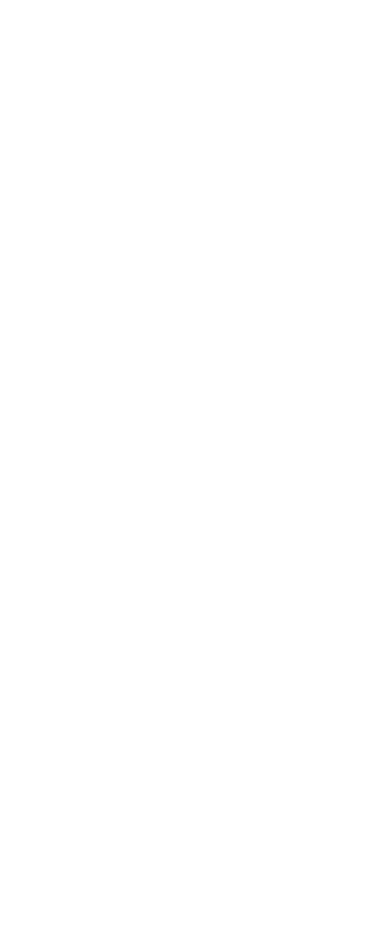
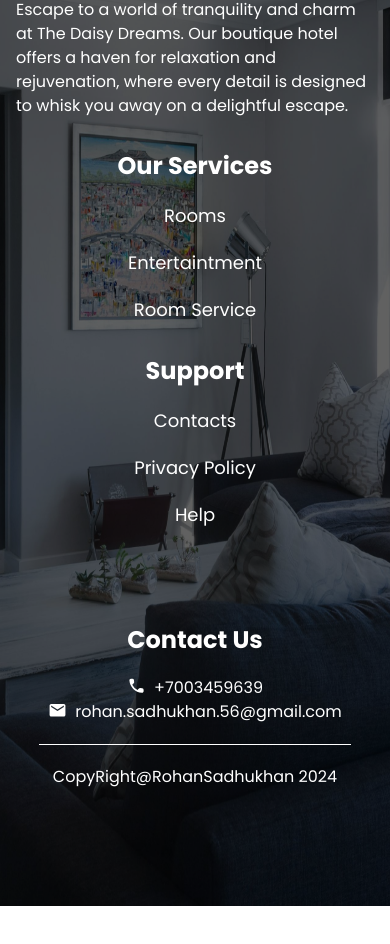
Before and after one commit to rohansadhukhan65/the-daisy-dreams, a Next.js app: page / in a window 390 px wide. Shown: the part 2698-3642 px from the top of the page. After the commit the page ends 3604 px from the top, so only its background shows below. Built offline with nearby package versions, Linux system fonts and the light colour scheme.

Commit message:
footer added

```diff
--- a/components/BookRooms/BookRooms.tsx
+++ b/components/BookRooms/BookRooms.tsx
@@ -1,6 +1,8 @@
-import React from "react";
+import React, { useState } from "react";
 
 const BookRooms = () => {
+    const [adults , setAdults] = useState(0)
+    const [children , setChildren] = useState(0)
   return (
     <div className="w-full my-32 hidden lg:block">
       <div className="flex mx-auto justify-evenly px-20">
@@ -27,21 +29,21 @@
         <div className="bg-black p-5 px-10 mx-5 rounded-xl">
             <span className="text-white">ADULTS</span>
             <div className="text-white flex gap-x-5 h-[80%]">
-                <button className="text-3xl">+</button>
-                <span className="text-3xl flex items-center">5</span>
-                <button className="text-3xl">-</button>
+                <button className="text-3xl" onClick={()=>{ setAdults(p => p >= 0 ? p +1 : 1) }}>+</button>
+                <span className="text-3xl flex items-center">{adults}</span>
+                <button className="text-3xl" onClick={()=>{ setAdults(p => p > 0 ? p - 1 : 0) }} >-</button>
             </div>
         </div>
         <div className="bg-black p-5 px-10 mx-5 rounded-xl">
             <span className="text-white">CHILDREN</span>
             <div className="text-white flex gap-x-5 h-[80%]">
-                <button className="text-3xl">+</button>
-                <span className="text-3xl flex items-center">5</span>
-                <button className="text-3xl">-</button>
+                <button className="text-3xl" onClick={()=>{ setChildren(p => p >= 0 ? p +1 : 1) }} >+</button>
+                <span className="text-3xl flex items-center">{children}</span>
+                <button className="text-3xl" onClick={()=>{ setChildren(p => p > 0 ? p - 1 : 0) }} >-</button>
             </div>
         </div>
         <div className="flex items-center">
-          <button className="border border-black rounded-md px-10 py-4 text-xl" type="button">
+          <button className="border border-black rounded-md px-10 py-4 text-xl transition-all duration-200 hover:bg-black hover:text-white" type="button">
             Book Room
           </button>
         </div>
--- /dev/null
+++ b/components/Footer/Footer.tsx
@@ -0,0 +1,119 @@
+import Image from "next/image";
+import React from "react";
+import { EmailIcon, TelePhoneIcon } from "../Icons";
+
+const Footer = () => {
+  return (
+    <div className="relative">
+      <Image
+        src={"/footerImg.png"}
+        className="hidden lg:block h-[556px]"
+        height={3000}
+        width={3000}
+        alt=""
+      />
+      <Image
+        src={"/footer-mobile.png"}
+        className="block lg:hidden  h-[131vh] w-full"
+        height={3000}
+        width={3000}
+        alt=""
+      />
+      {/* desktop */}
+      <div className="absolute top-0 left-0  w-full hidden lg:block ">
+        <div className="flex flex-col justify-center">
+          <div className="flex justify-evenly items-center my-10 py-10">
+            <div className="text-white 1/3 p-4 flex flex-col justify-center items-center gap-y-5">
+              <p className="text-2xl font-semibold">Our Services</p>
+              <span className="text-[18px]">Rooms</span>
+              <span className="text-[18px]">Entertaintment</span>
+              <span className="text-[18px]">Room Service</span>
+            </div>
+            <div className="text-white 1/3 p-4 flex flex-col justify-center items-center">
+              <div className="flex flex-col gap-y-3 justify-center items-center">
+                <Image src={"/icon.png"} height={50} width={50} alt="" />
+                <p className="font-semibold text-[23px] text-white text-center">
+                  The Daisy Dreams
+                </p>
+              </div>
+              <p className="max-w-[494px]">
+                Escape to a world of tranquility and charm at The Daisy Dreams.
+                Our boutique hotel offers a haven for relaxation and
+                rejuvenation, where every detail is designed to whisk you away
+                on a delightful escape.
+              </p>
+            </div>
+            <div className="text-white 1/3 p-4 flex flex-col justify-center items-center gap-y-5">
+              <p className="text-2xl font-semibold">Support</p>
+              <span className="text-[18px]">Contacts</span>
+              <span className="text-[18px]">Privacy Policy</span>
+              <span className="text-[18px]">Help</span>
+            </div>
+          </div>
+          <div className="w-full text-white flex flex-col justify-center items-center">
+            <p className="text-white mb-5 text-2xl font-semibold">Contact Us</p>
+            <p className="font-normal flex gap-x-2">
+              <TelePhoneIcon /> +7003459639
+            </p>
+            <p className="font-normal flex gap-x-2">
+              <EmailIcon />
+              rohan.sadhukhan.56@gmail.com
+            </p>
+          </div>
+          <div className="w-[80%] border-t border-white mt-5 mx-auto text-white text-center py-5">
+            <p>CopyRight@RohanSadhukhan 2024</p>
+          </div>
+        </div>
+      </div>
+      {/* Mobile */}
+      <div className="absolute top-0 left-0  w-full block lg:hidden">
+        <div className="flex flex-col justify-center">
+          <div className="flex flex-col justify-evenly items-center my-10 py-10">
+          <div className="text-white 1/3 p-4 flex flex-col justify-center items-center">
+              <div className="flex flex-col gap-y-3 justify-center items-center">
+                <Image src={"/icon.png"} height={50} width={50} alt="" />
+                <p className="font-semibold text-[23px] text-white text-center">
+                  The Daisy Dreams
+                </p>
+              </div>
+              <p className="max-w-[494px]">
+                Escape to a world of tranquility and charm at The Daisy Dreams.
+                Our boutique hotel offers a haven for relaxation and
+                rejuvenation, where every detail is designed to whisk you away
+                on a delightful escape.
+              </p>
+            </div>
+            <div className="text-white 1/3 p-4 flex flex-col justify-center items-center gap-y-5">
+              <p className="text-2xl font-semibold">Our Services</p>
+              <span className="text-[18px]">Rooms</span>
+              <span className="text-[18px]">Entertaintment</span>
+              <span className="text-[18px]">Room Service</span>
+            </div>
+
+            <div className="text-white 1/3 p-4 flex flex-col justify-center items-center gap-y-5">
+              <p className="text-2xl font-semibold">Support</p>
+              <span className="text-[18px]">Contacts</span>
+              <span className="text-[18px]">Privacy Policy</span>
+              <span className="text-[18px]">Help</span>
+            </div>
+          </div>
+          <div className="w-full text-white flex flex-col justify-center items-center">
+            <p className="text-white mb-5 text-2xl font-semibold">Contact Us</p>
+            <p className="font-normal flex gap-x-2">
+              <TelePhoneIcon /> +7003459639
+            </p>
+            <p className="font-normal flex gap-x-2">
+              <EmailIcon />
+              rohan.sadhukhan.56@gmail.com
+            </p>
+          </div>
+          <div className="w-[80%] border-t border-white mt-5 mx-auto text-white text-center py-5">
+            <p>CopyRight@RohanSadhukhan 2024</p>
+          </div>
+        </div>
+      </div>
+    </div>
+  );
+};
+
+export default Footer;
--- a/components/Icons.tsx
+++ b/components/Icons.tsx
@@ -41,3 +41,32 @@
     />
   </svg>
 );
+
+export const TelePhoneIcon = () => (
+  <svg
+    xmlns="http://www.w3.org/2000/svg"
+    width={19}
+    height={20}
+    fill="none"
+  >
+    <path
+      fill="#fff"
+      d="m15.224 12.33-2.011-.229a1.577 1.577 0 0 0-1.298.451l-1.457 1.457A11.91 11.91 0 0 1 5.24 8.792l1.464-1.465c.34-.34.507-.815.452-1.298l-.23-1.995a1.584 1.584 0 0 0-1.575-1.401h-1.37c-.894 0-1.639.744-1.583 1.639.42 6.76 5.826 12.16 12.58 12.58.894.055 1.638-.69 1.638-1.584v-1.37a1.569 1.569 0 0 0-1.393-1.567Z"
+    />
+  </svg>
+)
+
+export const EmailIcon = () => (
+  <svg
+    xmlns="http://www.w3.org/2000/svg"
+    width={19}
+    height={20}
+    fill="none"
+
+  >
+    <path
+      fill="#fff"
+      d="M15.833 3.917H3.167c-.871 0-1.576.712-1.576 1.583L1.583 15c0 .87.713 1.583 1.584 1.583h12.666c.871 0 1.584-.712 1.584-1.583V5.5c0-.87-.713-1.583-1.584-1.583Zm0 3.166L9.5 11.042 3.167 7.083V5.5L9.5 9.458 15.833 5.5v1.583Z"
+    />
+  </svg>
+)
--- a/pages/index.tsx
+++ b/pages/index.tsx
@@ -1,4 +1,5 @@
 import BookRooms from "@/components/BookRooms/BookRooms";
+import Footer from "@/components/Footer/Footer";
 import HomePageApluseOne from "@/components/HomePageApluseOne/HomePageApluseOne";
 import ImageHeader from "@/components/ImageHeader/ImageHeader";
 import MetaInfo from "@/components/MetaInfo/MetaInfo";
@@ -20,79 +21,8 @@
       <HomePageApluseOne/>
       <RoomFacilites/>
       <BookRooms/>
-      <br />
-      <br />
-      <br />
-      <br />
-      <br />
-      <br />
-      <br />
-      <br />
-      <br />
-      <br />
-      <br />
-      <br />
-      <br />
-      <br />
-      <br />
-      <br />
-      <br />
-      <br />
-      <br /> <br />
-      <br />
-      <br />
-      <br />
-      <br />
-      <br />
-      <br />
-      <br />
-      <br />
-      <br />
-      <br />
-      <br />
-      <br />
-      <br />
-      <br />
-      <br />
-      <br />
-      <br />
-      <br /> <br />
-      <br />
-      <br />
-      <br />
-      <br />
-      <br />
-      <br />
-      <br />
-      <br />
-      <br />
-      <br />
-      <br />
-      <br />
-      <br />
-      <br />
-      <br />
-      <br />
-      <br />
-      <br /> <br />
-      <br />
-      <br />
-      <br />
-      <br />
-      <br />
-      <br />
-      <br />
-      <br />
-      <br />
-      <br />
-      <br />
-      <br />
-      <br />
-      <br />
-      <br />
-      <br />
-      <br />
-      <br />
+      <Footer/>
+
     </>
   );
 }
```
Also changed, not shown: public/footer-mobile.png (added), 1 other file (tests, documents, lock files or other folders).
